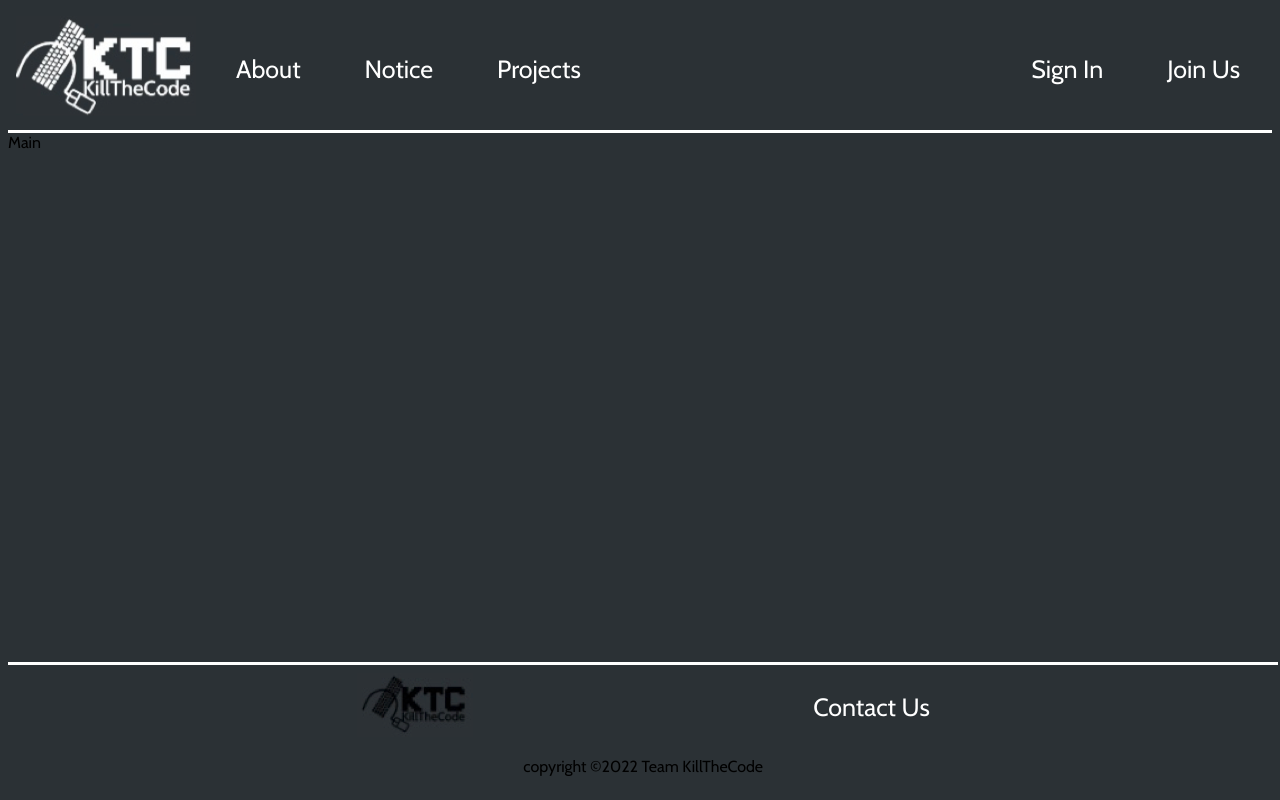
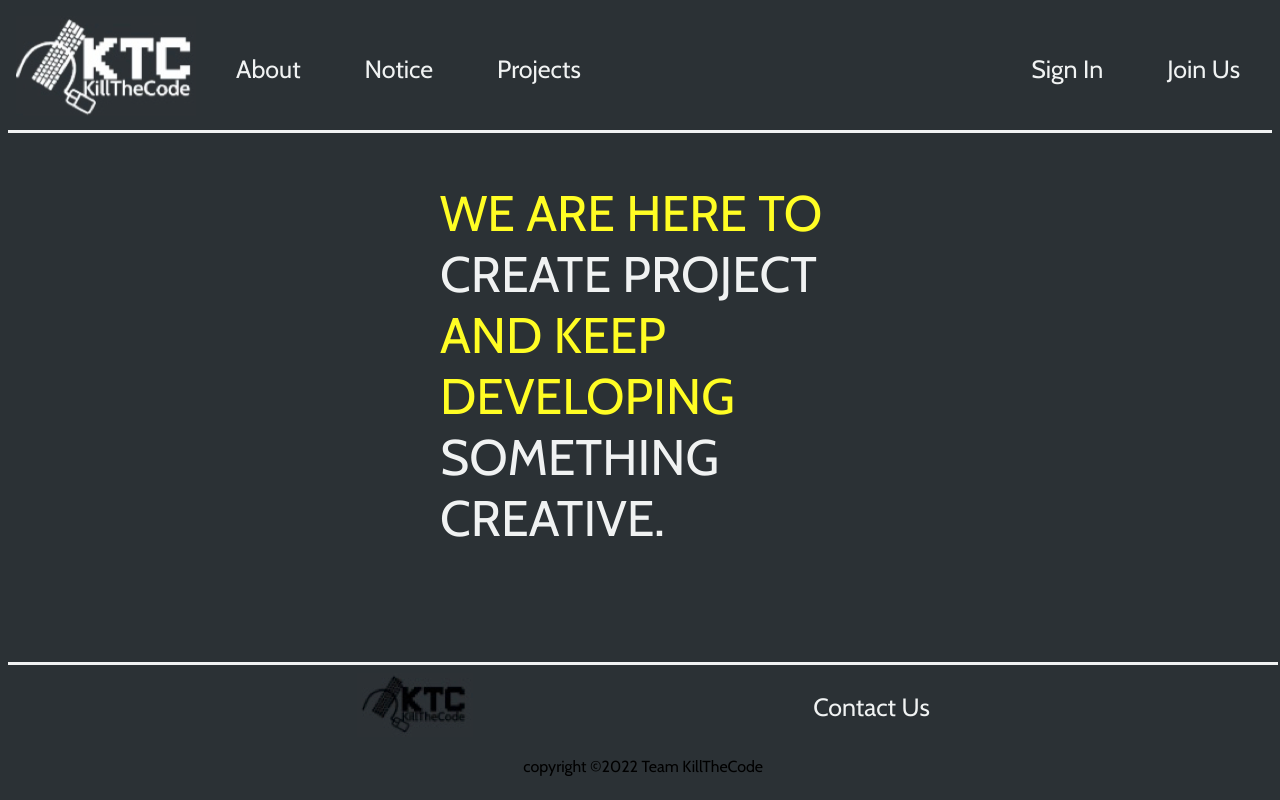
Before and after one commit to Jonghan-park/KillTheCode, a React (Create React App) app in the folder frontend/: page / in a window 1280 px wide. Built offline with nearby package versions, Linux system fonts and the light colour scheme.

Commit message:
Update main page

```diff
--- a/frontend/src/components/Footer/Footer.css
+++ b/frontend/src/components/Footer/Footer.css
@@ -6,7 +6,7 @@
   width: 98%;
   padding: 0.5rem;
   text-align: center;
-  border-top: 3px solid white;
+  border-top: 3px solid #F0F2F2;
 }
 .footerRow{
   display: flex;
@@ -15,6 +15,6 @@
 }
 .footerContactUs a{
   text-decoration: none;
-  color: white;
+  color: #F0F2F2;
   font-size: 25px;
 }
--- a/frontend/src/components/Main/Main.css
+++ b/frontend/src/components/Main/Main.css
@@ -0,0 +1,18 @@
+.mainPage{
+  width: 100%;
+
+}
+.mainContainer{
+  display: flex;
+  justify-content: space-around;
+}
+
+.mainMessage p{
+  width: 400px;
+  font-size: 50px;
+  color: #FFFD24;
+  text-transform: uppercase;
+}
+.mainMessage p span{
+  color: #F0F2F2;
+}
--- a/frontend/src/components/Main/Main.js
+++ b/frontend/src/components/Main/Main.js
@@ -1,7 +1,21 @@
 import React from "react";
+import "./Main.css";
 
 const Main = () => {
-  return <div>Main</div>;
+  return (
+    <main className="mainPage">
+      <div className="mainContainer">
+        <div className="leftIcon"></div>
+        <div className="mainMessage">
+          <p>
+            We are here to <span>create project</span> and keep developing
+            <span> something creative.</span>
+          </p>
+        </div>
+        <div className="rightIcon"></div>
+      </div>
+    </main>
+  );
 };
 
 export default Main;
--- a/frontend/src/components/Navbar/Navbar.css
+++ b/frontend/src/components/Navbar/Navbar.css
@@ -3,7 +3,7 @@
   display: flex;
   justify-content: space-between;
   align-items: center;
-  border-bottom: 3px solid white;
+  border-bottom: 3px solid #F0F2F2;
   border-width: 10%;
 }
 .logo{
@@ -16,7 +16,7 @@
   list-style: none;
 }
 .navbarLink a{
-  color: white;
+  color: #F0F2F2;
   text-decoration: none;
 
 }
```
